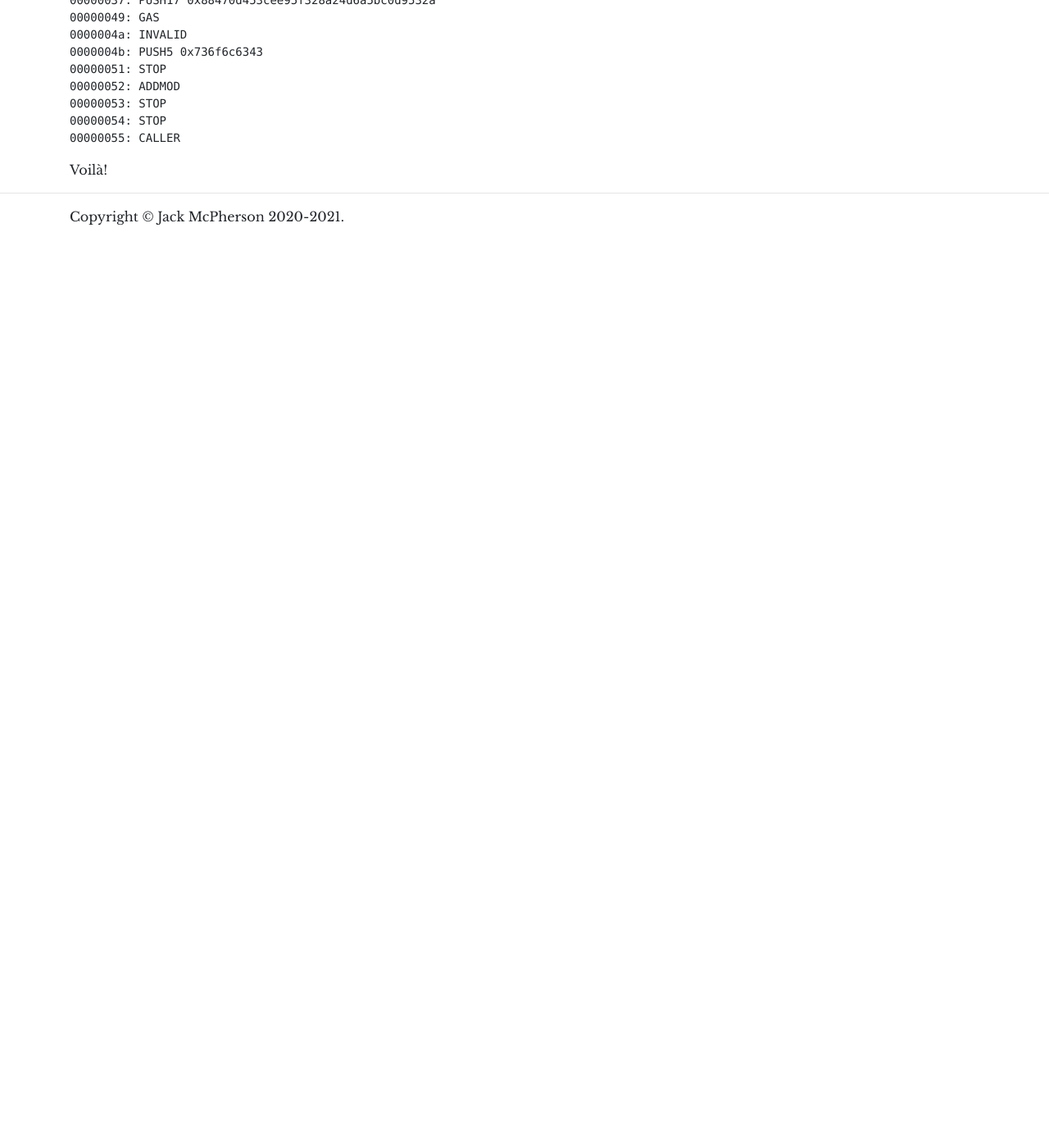
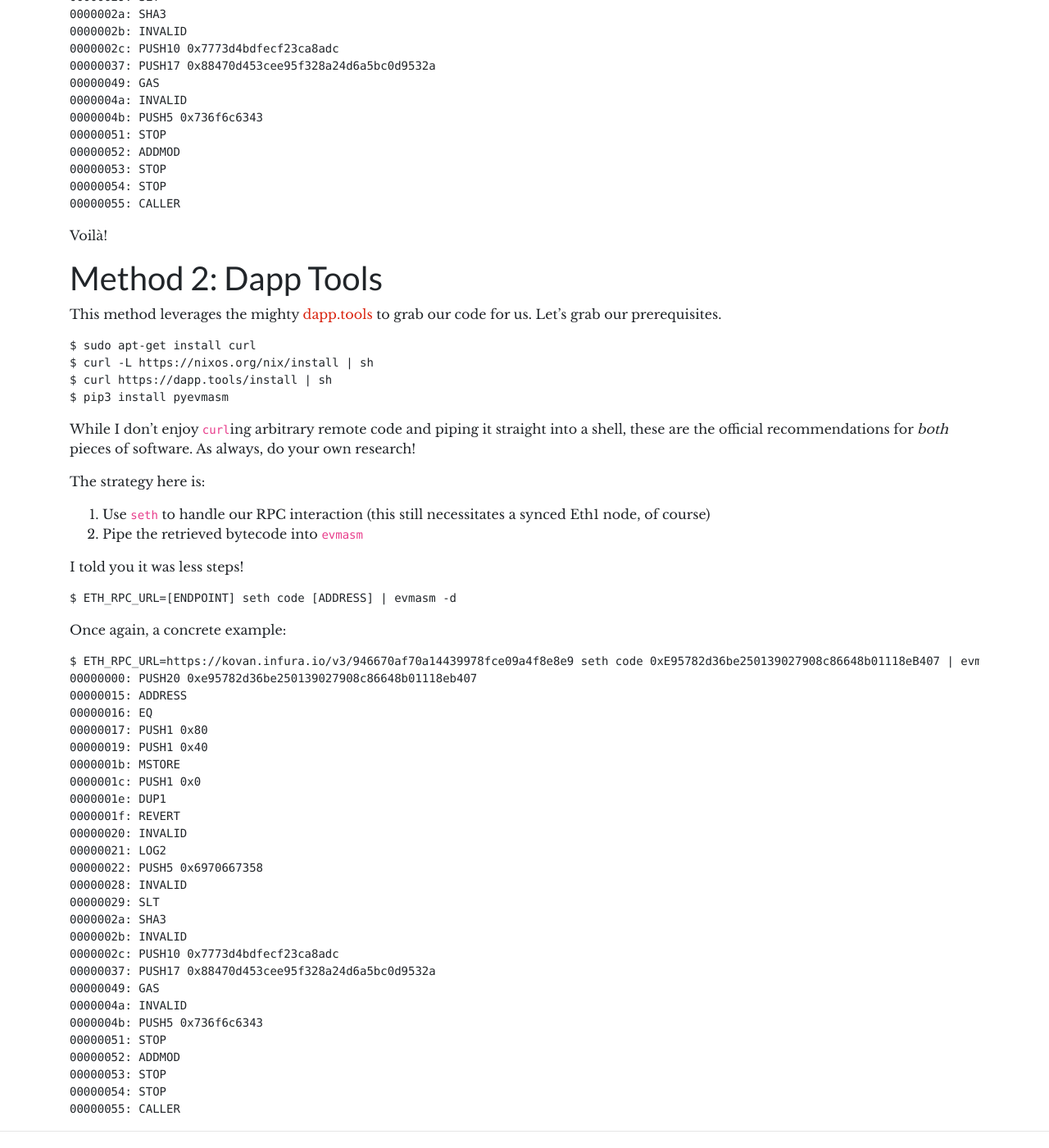
Before and after one commit to jmcph4/website, a Jekyll site: the page built from _posts/2021-06-25-viewing-evm-bytecode-unix-style.md, in a window 1280 px wide and 1400 px high, scrolled down 1571 px. Shown: the whole window at 82% size. Built offline with Jekyll 4.4.1, drawn with Linux system fonts in a browser that asks for light colours; before the commit the page ends 1863 px from its top, so only the background shows below that; some of the changed text lies outside the part shown.

Commit message:
Add second method to post
This commit adds a second method of retrieving smart contract code (via
`seth`) to the post.

````diff
--- a/_posts/2021-06-25-viewing-evm-bytecode-unix-style.md
+++ b/_posts/2021-06-25-viewing-evm-bytecode-unix-style.md
@@ -10,7 +10,9 @@
 
 Additionally, viewing the bytecode of a deployed contract is an absolutely *critical* task when it comes to interacting with the Ethereum blockchain (and any other SC-capable blockchain for that matter). It's how developers can debug, verify, and learn about either their own protocols or other ones. It's how security researchers can inspect, audit, and exploit protocols. It's how users (admittedly, particularly technical ones) can perform their own due diligence on protocols. Across the board, it's an innately vital activity.
 
-So, wouldn't it be nice if this was easy to do all from the comfort of your own shell? There are certainly multiple ways to achieve this, but today I'll be showing you one I particularly like as I hacked it together in probably 30 seconds.
+So, wouldn't it be nice if this was easy to do all from the comfort of your own shell? There are certainly multiple ways to achieve this, and today I'll be showing you two. I particularly like the first as I hacked it together in probably 30 seconds, but the second is less commands.
+
+# Method 1: No Smart Contract Development Tools #
 
 Firstly, we're going to need to make sure we have our software installed:
 
@@ -73,3 +75,59 @@
 ```
 
 Voilà!
+
+# Method 2: Dapp Tools #
+
+This method leverages the mighty [dapp.tools](https://dapp.tools) to grab our code for us. Let's grab our prerequisites.
+
+```
+$ sudo apt-get install curl
+$ curl -L https://nixos.org/nix/install | sh
+$ curl https://dapp.tools/install | sh
+$ pip3 install pyevmasm
+```
+
+While I don't enjoy `curl`ing arbitrary remote code and piping it straight into a shell, these are the official recommendations for *both* pieces of software. As always, do your own research!
+
+The strategy here is:
+
+ 1. Use `seth` to handle our RPC interaction (this still necessitates a synced Eth1 node, of course)
+ 2. Pipe the retrieved bytecode into `evmasm`
+
+I told you it was less steps!
+
+```
+$ ETH_RPC_URL=[ENDPOINT] seth code [ADDRESS] | evmasm -d
+```
+
+Once again, a concrete example:
+
+```
+$ ETH_RPC_URL=https://kovan.infura.io/v3/946670af70a14439978fce09a4f8e8e9 seth code 0xE95782d36be250139027908c86648b01118eB407 | evmasm -d
+00000000: PUSH20 0xe95782d36be250139027908c86648b01118eb407
+00000015: ADDRESS
+00000016: EQ
+00000017: PUSH1 0x80
+00000019: PUSH1 0x40
+0000001b: MSTORE
+0000001c: PUSH1 0x0
+0000001e: DUP1
+0000001f: REVERT
+00000020: INVALID
+00000021: LOG2
+00000022: PUSH5 0x6970667358
+00000028: INVALID
+00000029: SLT
+0000002a: SHA3
+0000002b: INVALID
+0000002c: PUSH10 0x7773d4bdfecf23ca8adc
+00000037: PUSH17 0x88470d453cee95f328a24d6a5bc0d9532a
+00000049: GAS
+0000004a: INVALID
+0000004b: PUSH5 0x736f6c6343
+00000051: STOP
+00000052: ADDMOD
+00000053: STOP
+00000054: STOP
+00000055: CALLER
+```
````
